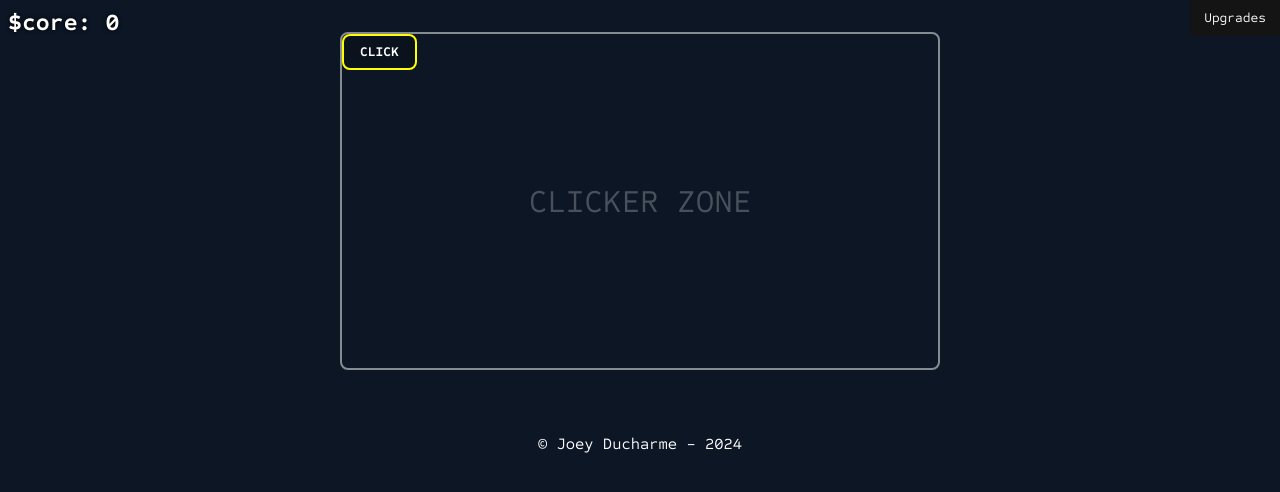
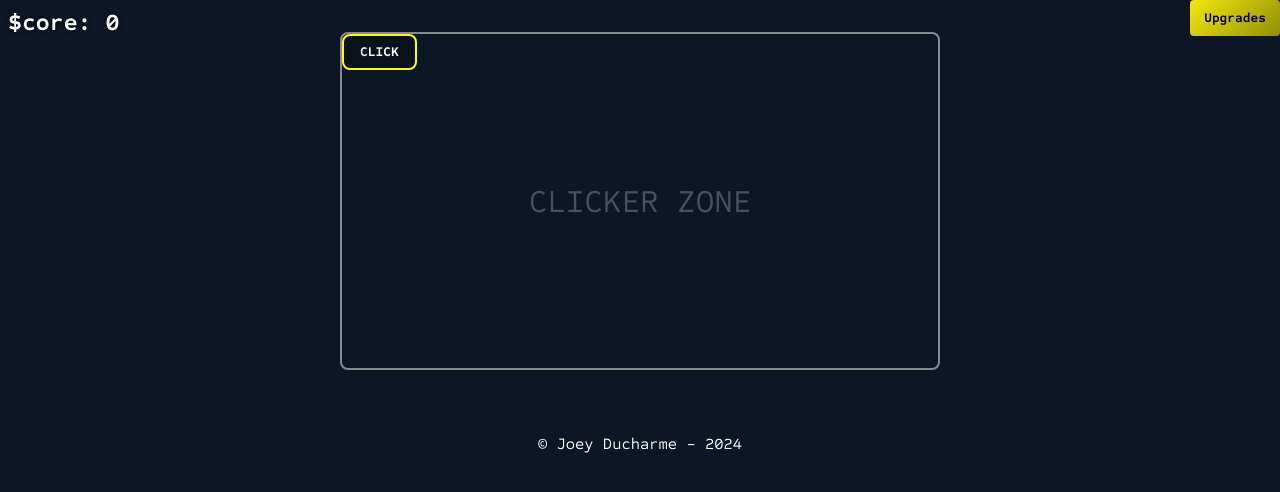
Before and after one commit to Joeyduch/Score-Clicker, a React (Vite) app: page / in a window 1280 px wide. Shown: the top 492 px of the page. Built offline with nearby package versions, Linux system fonts and the light colour scheme.

Commit message:
Market: Reset average buy/sell buttons

```diff
--- a/src/components/Market/Market.jsx
+++ b/src/components/Market/Market.jsx
@@ -73,6 +73,18 @@ function Market(props) {
 
     const handleGraphToggle = () => {
         setIsGraphVisible(v => !v);
+    }
+
+
+    const handleResetAverageBuy = () => {
+        setTotalBought(b => 0);
+        setTotalExpenses(e => 0);
+    }
+
+
+    const handleResetAverageSell = () => {
+        setTotalSold(s => 0);
+        setTotalIncome(i => 0);
     }
 
 
@@ -184,6 +196,8 @@ function Market(props) {
 
 
             <button onClick={handleGraphToggle} className={styles.buttonGraphToggle}>Toggle Graph</button>
+            <button onClick={handleResetAverageBuy} className={styles.buttonGraphToggle}>Reset Average Buy</button>
+            <button onClick={handleResetAverageSell} className={styles.buttonGraphToggle}>Reset Average Sell</button>
             <PriceHistoryContext.Provider value={priceHistory}>
                 {isGraphVisible ? <HistoryGraph /> : ""}
             </PriceHistoryContext.Provider>
--- a/src/components/UpgradesMenu/UpgradesMenu.module.css
+++ b/src/components/UpgradesMenu/UpgradesMenu.module.css
@@ -20,14 +20,17 @@
 
     padding: 8px 12px;
 
-    background: none;
+    color: black;
+
+    background: var(--gradient-yellow);
     background-color: rgb(20, 20, 20);
+
+    font-weight: bolder;
 
     transition: all 200ms;
 }
 
 .toggleButton:hover {
-    border-color: transparent;
     background-color: rgb(50, 50, 50);
 }
 
```
